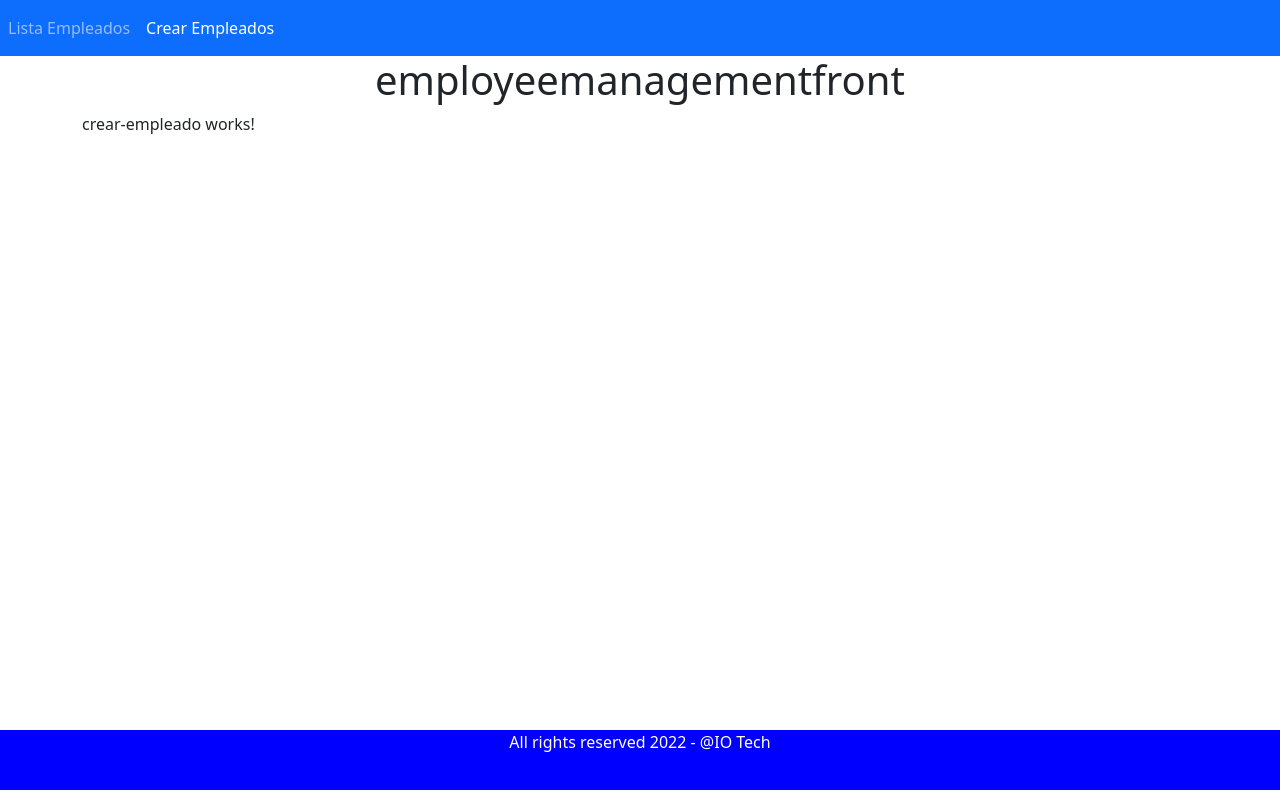
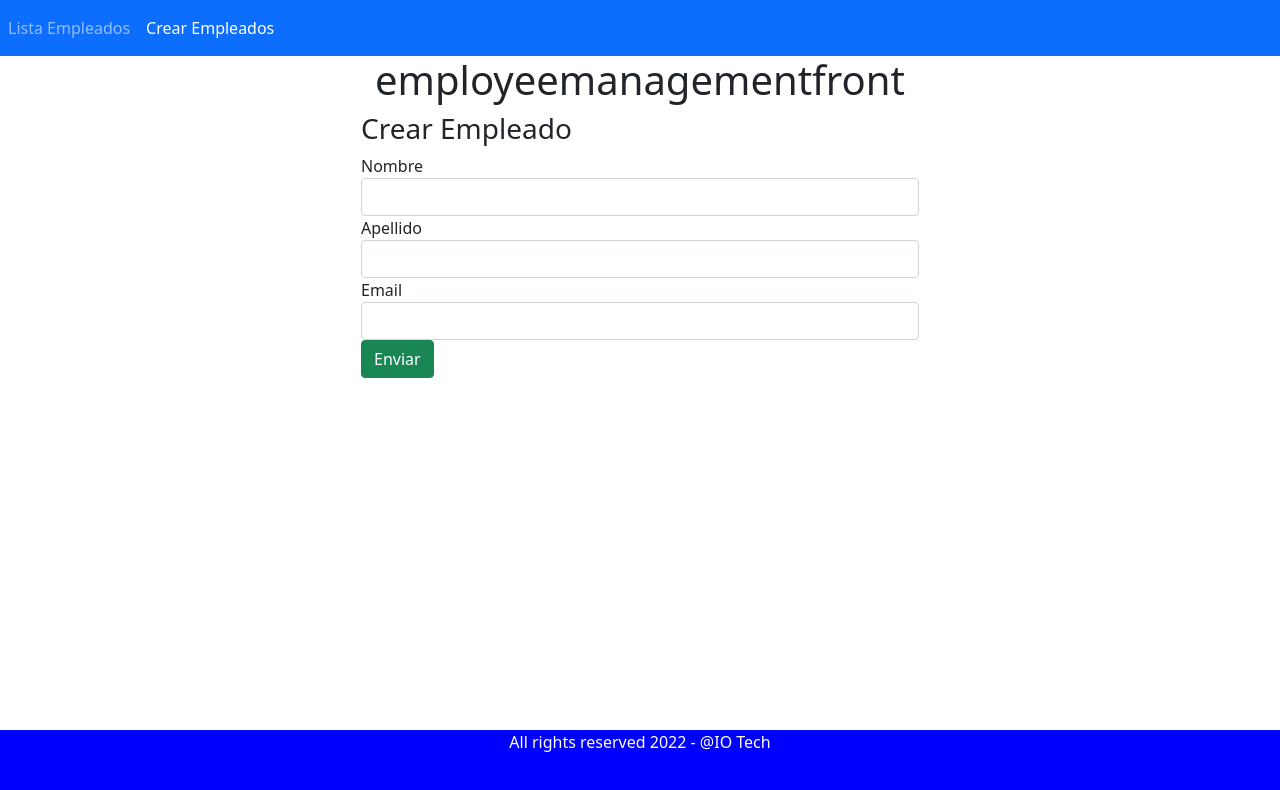
Before and after one commit to bettelgeuxe/employeemanagement, an Angular app in the folder employeemanagementfront/: page /crear-empleado in a window 1280 px wide. Shown: the top 790 px of the page. Built offline with nearby package versions, Linux system fonts and the light colour scheme.

Commit message:
back front crear
crear empleado component, routing, conexión a back.

```diff
--- a/employeemanagementfront/src/app/app.module.ts
+++ b/employeemanagementfront/src/app/app.module.ts
@@ -6,6 +6,7 @@ import { AppComponent } from './app.component';
 import { EmpleadoListaComponent } from './empleado-lista/empleado-lista.component';
 import {HttpClientModule} from '@angular/common/http';
 import { CrearEmpleadoComponent } from './crear-empleado/crear-empleado.component';
+import { FormsModule } from '@angular/forms';
 
 @NgModule({
   declarations: [
@@ -16,7 +17,8 @@ import { CrearEmpleadoComponent } from './crear-empleado/crear-empleado.componen
   imports: [
     BrowserModule,
     AppRoutingModule,
-    HttpClientModule
+    HttpClientModule,
+    FormsModule
   ],
   providers: [],
   bootstrap: [AppComponent]
--- a/employeemanagementfront/src/app/crear-empleado/crear-empleado.component.html
+++ b/employeemanagementfront/src/app/crear-empleado/crear-empleado.component.html
@@ -1 +1,21 @@
-<p>crear-empleado works!</p>
+<div class="col-md-6 offset-md-3">
+<h3>Crear Empleado</h3>
+<form (ngSubmit) = "onSubmit()">
+  <div class="form-group">
+    <label for="nombre">Nombre</label>
+    <input type="text" class="form-control" id="nombre"
+    [(ngModel)]="empleadobeta.firstName" name="nombre">
+  </div>
+  <div class="form-group">
+    <label for="apellido">Apellido</label>
+    <input type="text" class="form-control" id="apellido"
+    [(ngModel)]="empleadobeta.lastName" name="apellido">
+  </div>
+  <div class="form-group">
+    <label for="email">Email</label>
+    <input type="email" class="form-control" id="email"
+    [(ngModel)]="empleadobeta.emailId" name="email">
+  </div>
+  <button class="btn btn-success" type="submit">Enviar</button>
+</form>
+</div>
--- a/employeemanagementfront/src/app/crear-empleado/crear-empleado.component.ts
+++ b/employeemanagementfront/src/app/crear-empleado/crear-empleado.component.ts
@@ -1,4 +1,7 @@
 import { Component, OnInit } from '@angular/core';
+import { Router } from '@angular/router';
+import { Empleado } from '../empleado.interface';
+import { EmpleadoService } from '../empleado.service';
 
 @Component({
   selector: 'app-crear-empleado',
@@ -7,9 +10,34 @@ import { Component, OnInit } from '@angular/core';
 })
 export class CrearEmpleadoComponent implements OnInit {
 
-  constructor() { }
+  empleado!: Empleado[];
+  empleadobeta = {
+    id: 0,
+    firstName: '',
+    lastName: '',
+    emailId: ''
+  }
+
+  constructor(private empleadoservice: EmpleadoService, private router:Router) { }
 
   ngOnInit(): void {
   }
 
+  onSubmit(){
+    this.saveEmpleado();
+  }
+
+  saveEmpleado(){
+    this.empleadoservice.crearEmpleado(this.empleadobeta).subscribe(data => {
+      console.log(data);
+      this.goToListaEmpleados();
+    },
+    error => console.log(error));
+  }
+
+  goToListaEmpleados(){
+    this.router.navigate(['/empleados'])
+
+  }
+
 }
--- a/employeemanagementfront/src/app/empleado-lista/empleado-lista.component.ts
+++ b/employeemanagementfront/src/app/empleado-lista/empleado-lista.component.ts
@@ -1,5 +1,5 @@
 import { Component, OnInit } from '@angular/core';
-import { Empleado } from '../empleado';
+import { Empleado } from '../empleado.interface';
 import { EmpleadoService } from '../empleado.service';
 
 @Component({
--- a/employeemanagementfront/src/app/empleado.service.ts
+++ b/employeemanagementfront/src/app/empleado.service.ts
@@ -1,7 +1,7 @@
 import { HttpClient} from '@angular/common/http';
 import { Injectable } from '@angular/core';
 import { Observable } from 'rxjs';
-import { Empleado } from './empleado';
+import { Empleado } from './empleado.interface';
 
 @Injectable({
   providedIn: 'root'
@@ -14,4 +14,8 @@ export class EmpleadoService {
   getListaEmpleados():Observable<Empleado[]>{
     return this.httpClient.get<Empleado[]>(`${this.baseURL}`);
   }
+
+  crearEmpleado(empleado:Empleado):Observable<Object>{
+    return this.httpClient.post(`${this.baseURL}`, empleado);
+  }
 }
```
Also changed, not shown: employeemanagementfront/src/app/empleado.interface.ts (renamed from employeemanagementfront/src/app/empleado.ts), 1 other file (tests, documents, lock files or other folders).
